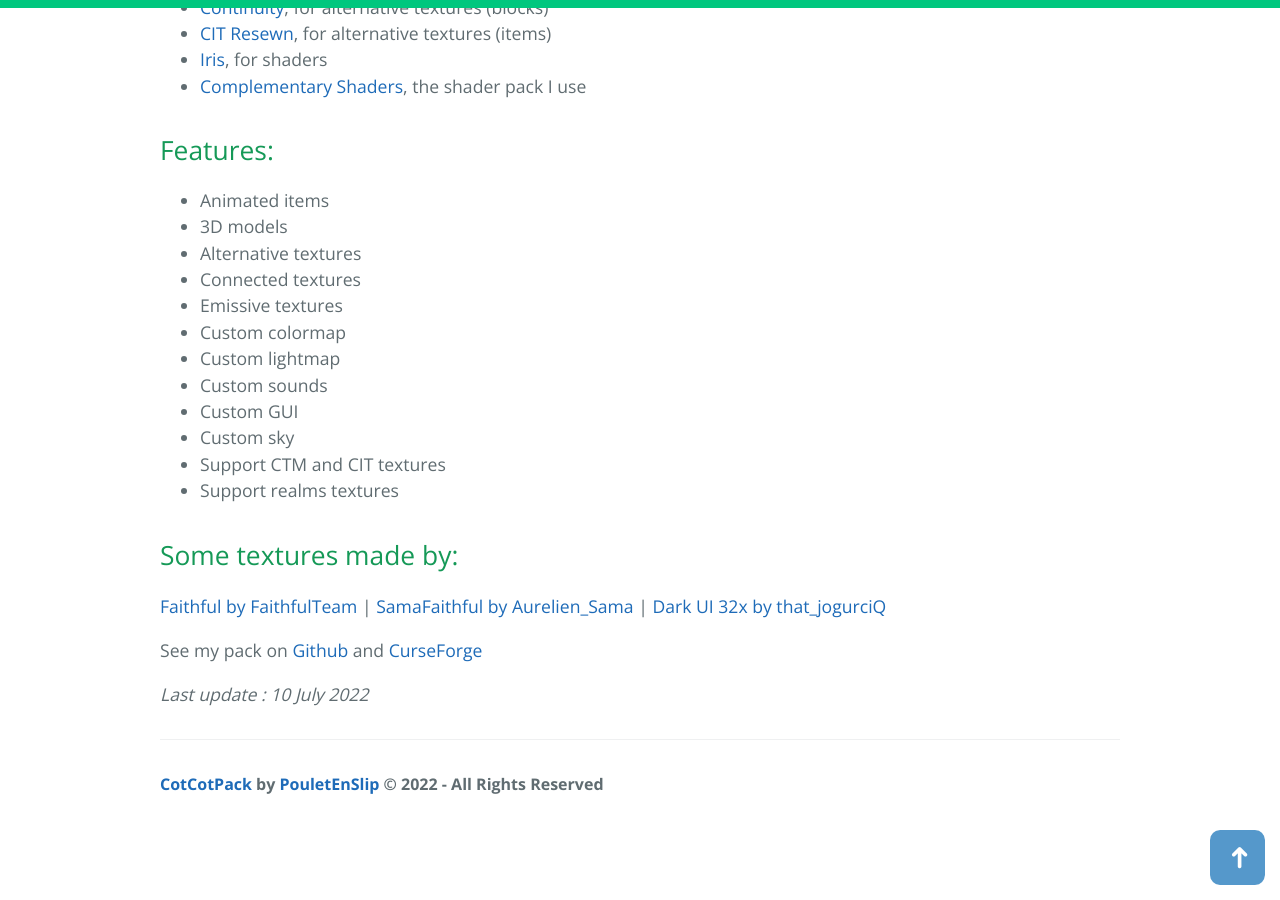
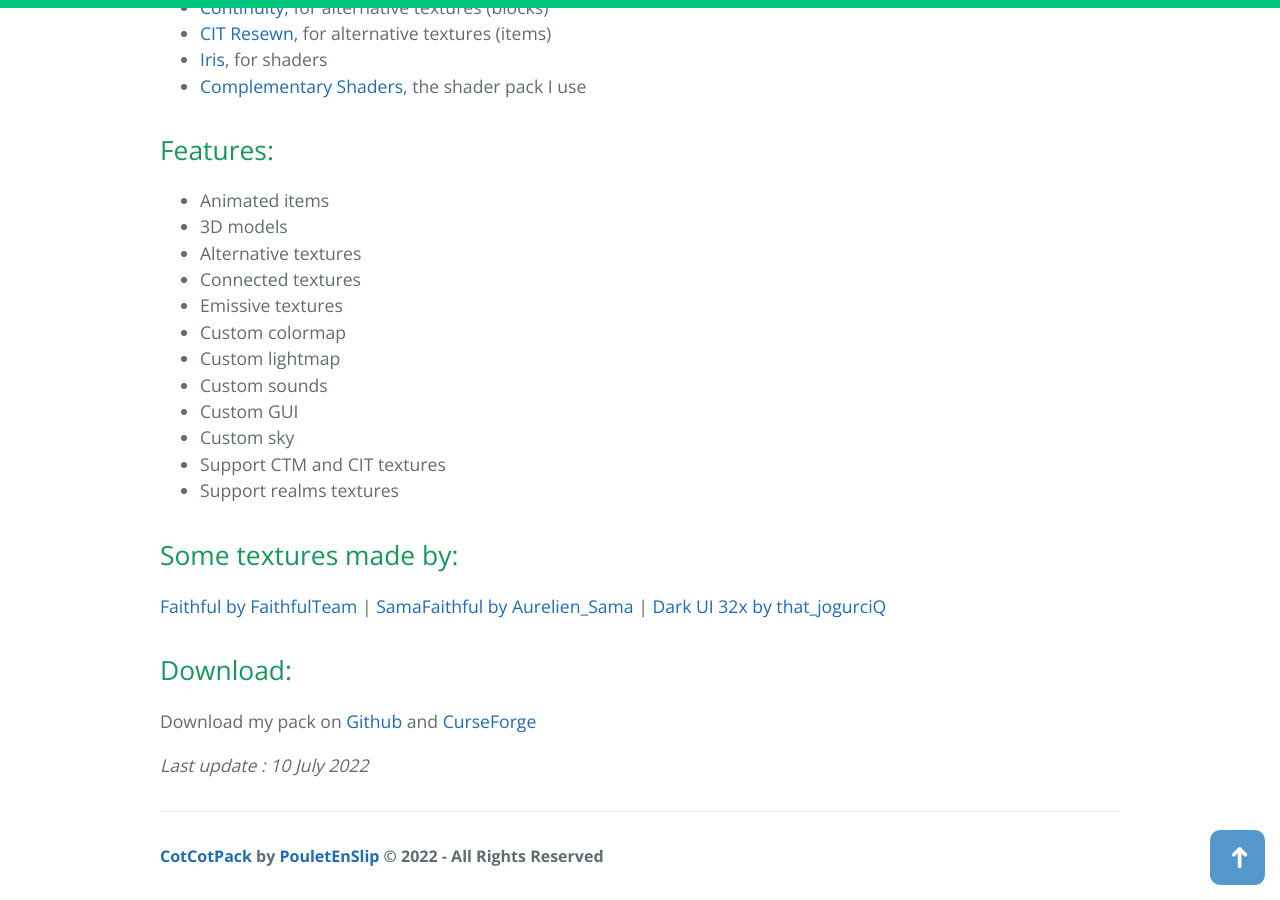
Before and after one commit to PouletEnSlip/pouletenslip.github.io, a Jekyll site: the page built from pages/cotcotpack/index.md, in a window 1280 px wide and 900 px high, scrolled down 1515 px. Built offline with Jekyll 4.4.1, drawn with Linux system fonts in a browser that asks for light colours; comment, search, counter and statistics services are not loaded.

Commit message:
Update index.md

```diff
--- a/pages/cotcotpack/index.md
+++ b/pages/cotcotpack/index.md
@@ -104,6 +104,8 @@
 [SamaFaithful by Aurelien_Sama](https://www.youtube.com/channel/UCM2e9ub5nKQIvYbIPxSTbOg) |
 [Dark UI 32x by that_jogurciQ](https://www.curseforge.com/minecraft/texture-packs/dark-ui-32x)
 
-See my pack on [Github](https://github.com/PouletEnSlip/CotCotPack) and [CurseForge](https://www.curseforge.com/minecraft/texture-packs/cotcotpack/)
+## Download:
+
+Download my pack on [Github](https://github.com/PouletEnSlip/CotCotPack/releases) and [CurseForge](https://www.curseforge.com/minecraft/texture-packs/cotcotpack/)
 
 *Last update : 10 July 2022*
```
